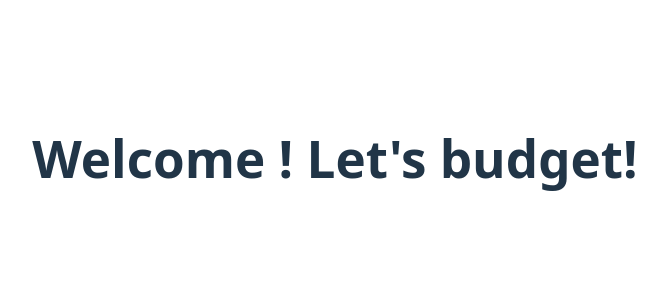
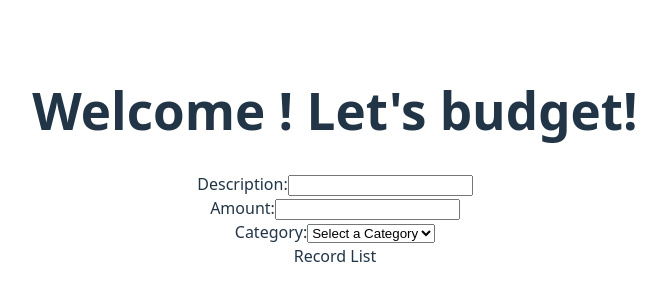
Before and after one commit to jaychat608/expense-tracker, a React (Vite) app in the folder client/: page / in a window 1280 px wide. Shown: the part 242-542 px from the top of the page, without its empty margins (305-971 px from the left). Built offline with nearby package versions, Linux system fonts and the light colour scheme; no server answers.

Commit message:
updated dashboard, preparing to add funcionality

```diff
--- /dev/null
+++ b/client/src/Pages/Dashboard/financial-record-form.tsx
@@ -0,0 +1,26 @@
+export const FinancialRecordForm = () => {
+    return <div className = "form-container">
+        <form>
+            <div className = "form-field">
+                <label>Description:</label>
+                <input type = "text" required className = "input" />
+            </div>
+            <div className = "form-field">
+                <label>Amount:</label>
+                <input type = "number" required className = "input" />
+            </div>
+            <div className="form-field">
+                <label>Category:</label>
+                <select required className="input">
+                    <option value="">Select a Category</option>
+                    <option value="Food">Food</option>
+                    <option value="Rent">Rent</option>
+                    <option value="Salary">Salary</option>
+                    <option value="Utilities">Utilities</option>
+                    <option value="Entertainment">Entertainment</option>
+                    <option value="Other">Other</option>
+                </select>
+            </div>
+        </form>
+    </div>
+}
--- /dev/null
+++ b/client/src/Pages/Dashboard/financial-record-list.tsx
@@ -0,0 +1,5 @@
+export const FinancialRecordList = () => {
+    return <div>
+        Record List
+    </div>
+}
--- a/client/src/Pages/Dashboard/index.tsx
+++ b/client/src/Pages/Dashboard/index.tsx
@@ -1,9 +1,13 @@
 import {useUser} from '@clerk/clerk-react'
+import { FinancialRecordForm } from './financial-record-form';
+import { FinancialRecordList } from './financial-record-list';
 
 export const Dashboard = () => {
 
     const {user} = useUser();
     return <div className = "dashboard-container">
         <h1>Welcome {user?.firstName}! Let's budget!</h1>
+        <FinancialRecordForm />
+        <FinancialRecordList />
     </div>;
 }
```
